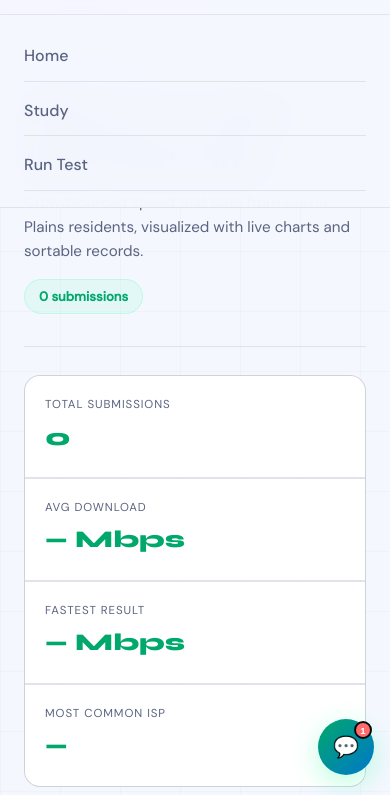
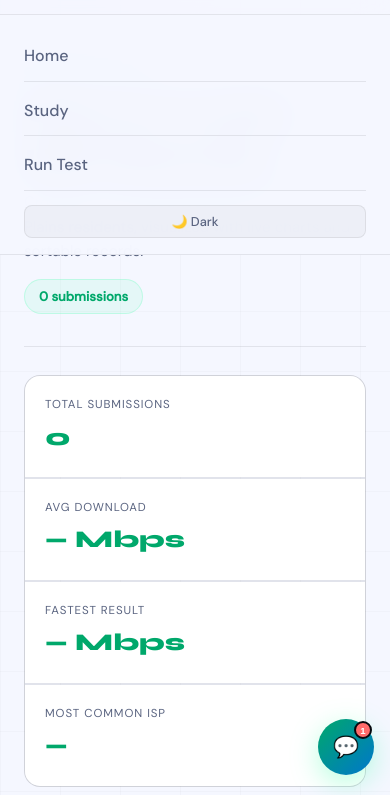
Before and after one commit to Keita1421/internetstudyph, a website: page results.html in a window 390 px wide. Both pictures are taken after a click on the button 351 px from the left and 31 px from the top of the page. Shown: the part 49-844 px from the top of the page. Drawn offline with nearby package versions, Linux system fonts and the light colour scheme.

Commit message:
Add mobile theme toggle to pages
Add a mobile theme button and support across index.html, hosted.html, results.html, and study.html. Introduces .mobile-theme-btn CSS, inserts a #mobileThemeBtn into the mobile menu, and wires up mobileThemeBtn click handlers that toggle theme and persist the choice. Factor out setThemeButtonLabel to keep desktop and mobile labels in sync; applyTheme now updates both buttons and respects prefers-color-scheme. In results.html the mobile toggle also triggers refresh() to update page visuals after theme change.

```diff
--- a/results.html
+++ b/results.html
@@ -49,6 +49,7 @@
     .mobile-menu { display: none; position: fixed; top: 64px; left: 0; right: 0; background: rgba(7,9,15,0.97); backdrop-filter: blur(20px); border-bottom: 1px solid var(--border); padding: 16px 24px; z-index: 99; flex-direction: column; gap: 4px; }
     .mobile-menu.open { display: flex; }
     .mobile-menu a { color: var(--muted); text-decoration: none; padding: 12px 0; border-bottom: 1px solid var(--border); font-size: 1rem; font-weight: 500; }
+    .mobile-theme-btn { width: 100%; margin-top: 10px; justify-content: center; }
 
     main { position: relative; z-index: 1; padding: 80px 24px 60px; max-width: 1300px; margin: 0 auto; }
 
@@ -156,6 +157,7 @@
     <a href="index.html" data-i18n="nav.home">Home</a>
     <a href="study.html" data-i18n="nav.study">Study Details</a>
     <a href="hosted.html" data-i18n="nav.test">Run Speed Test →</a>
+    <button class="theme-btn mobile-theme-btn" id="mobileThemeBtn" type="button">☀ Light</button>
   </div>
 
   <main>
@@ -240,9 +242,18 @@
 
     // Theme
     const themeBtn = document.getElementById('themeBtn');
-    const applyTheme = t => { document.body.classList.toggle('light', t==='light'); themeBtn.textContent=t==='light'?'🌙 Dark':'☀ Light'; localStorage.setItem('theme',t); };
+    const mobileThemeBtn = document.getElementById('mobileThemeBtn');
+    const setThemeButtonLabel = t => {
+      const label = t==='light'?'🌙 Dark':'☀ Light';
+      themeBtn.textContent = label;
+      if (mobileThemeBtn) mobileThemeBtn.textContent = label;
+    };
+    const applyTheme = t => { document.body.classList.toggle('light', t==='light'); setThemeButtonLabel(t); localStorage.setItem('theme',t); };
     applyTheme(localStorage.getItem('theme')||(window.matchMedia('(prefers-color-scheme: dark)').matches?'dark':'light'));
     themeBtn.addEventListener('click', () => { applyTheme(document.body.classList.contains('light')?'dark':'light'); refresh(); });
+    if (mobileThemeBtn) {
+      mobileThemeBtn.addEventListener('click', () => { applyTheme(document.body.classList.contains('light')?'dark':'light'); refresh(); });
+    }
 
     // Mobile
     const hamburger = document.getElementById('hamburger');
```
Also changed, not shown: hosted.html (+12 -1 lines), index.html (+12 -1 lines), study.html (+12 -1 lines).
